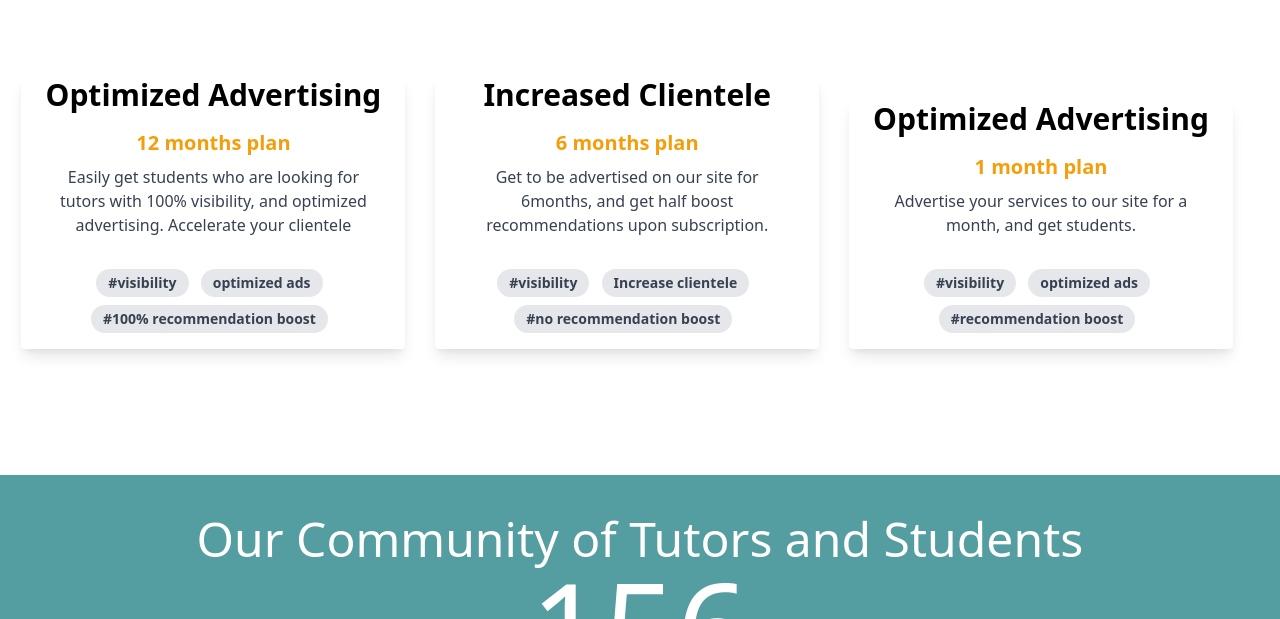
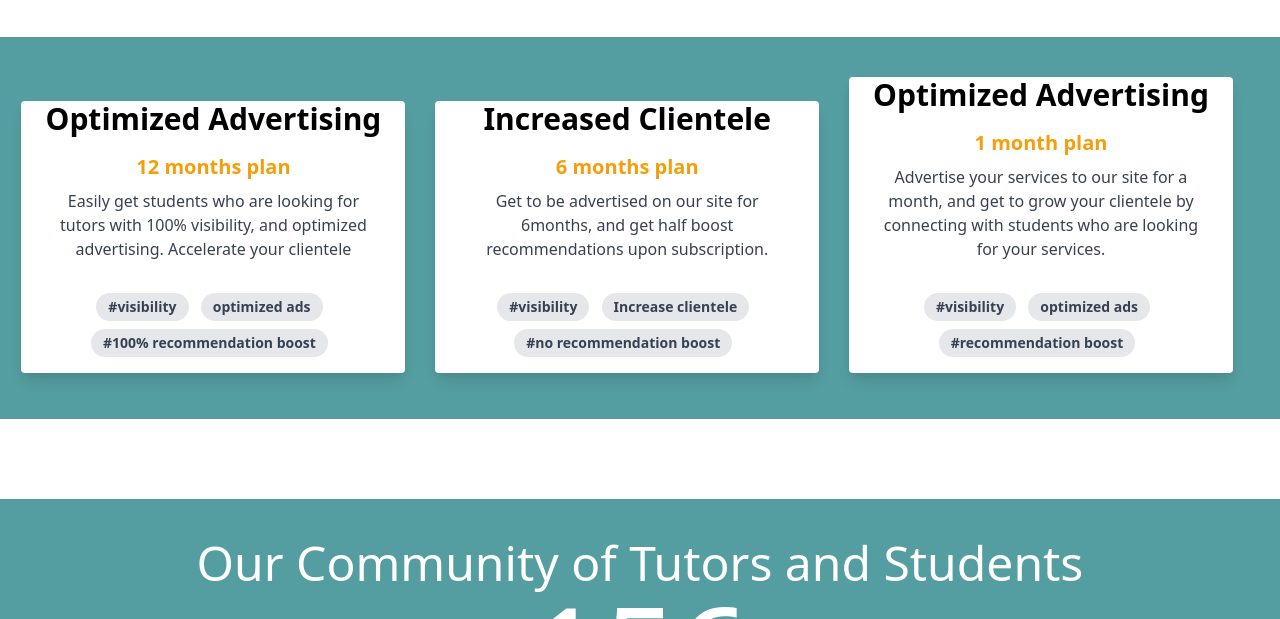
Before and after one commit to IFM2B-E4NNF/IFM2B_PROJECT, a plain HTML site: page index.html in a window 1280 px wide. Shown: the part 664-1283 px from the top of the page. Drawn offline with nearby package versions, Linux system fonts and the light colour scheme.

Commit message:
landing page colors

```diff
--- a/index.html
+++ b/index.html
@@ -55,7 +55,7 @@
 
   <section id="packages" class="features">
     <div class="feature">
-      <div class="max-w-sm rounded overflow-hidden shadow-lg">
+      <div class="max-w-sm rounded overflow-hidden shadow-lg bg-white">
         <h3 class="font-bold text-3xl">Optimized Advertising</h3>
         <div class="px-6 py-4">
           <div class="font-bold text-xl mb-2 text-yellow-500">12 months plan</div>
@@ -76,7 +76,7 @@
     </div>
 
     <div class="feature">
-      <div class="max-w-sm rounded overflow-hidden shadow-lg">
+      <div class="max-w-sm rounded overflow-hidden shadow-lg bg-white">
         <h3 class="font-bold text-3xl">Increased Clientele</h3>
         <div class="px-6 py-4">
           <div class="font-bold text-xl mb-2 text-yellow-500">6 months plan</div>
@@ -96,12 +96,13 @@
     </div>
 
     <div class="feature">
-      <div class="max-w-sm rounded overflow-hidden shadow-lg">
+      <div class="max-w-sm rounded overflow-hidden shadow-lg bg-white">
         <h3 class="font-bold text-3xl">Optimized Advertising</h3>
         <div class="px-6 py-4">
           <div class="font-bold text-xl mb-2 text-yellow-500">1 month plan</div>
           <p class="text-gray-700 text-base">
-            Advertise your services to our site for a month, and get students.
+            Advertise your services to our site for a month, and get to grow your clientele by connecting with students
+            who are looking for your services.
           </p>
         </div>
         <div class="px-6 pt-4 pb-2">
--- a/styles.css
+++ b/styles.css
@@ -139,7 +139,9 @@ section {
   background: #549da0;
   color: #ffffff;
 }
-
+#packages{
+    background-color: var(--primary-color);
+}
 
 footer {
   background: #353535;
```
